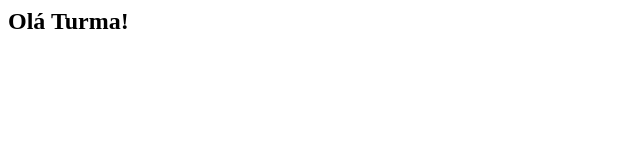
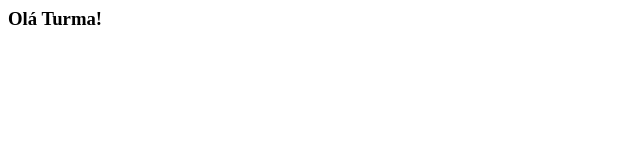
Before and after one commit to alaikke/alaikke-website, a plain HTML site: page index.html in a window 1280 px wide. Shown: the full height of the page, 0-640 px from the left. Drawn offline with Linux system fonts and the light colour scheme.

Commit message:
modificação do h1 para h3

```diff
--- a/index.html
+++ b/index.html
@@ -1 +1 @@
-<h2>Olá Turma!</h2>
+<h3>Olá Turma!</h3>
```
